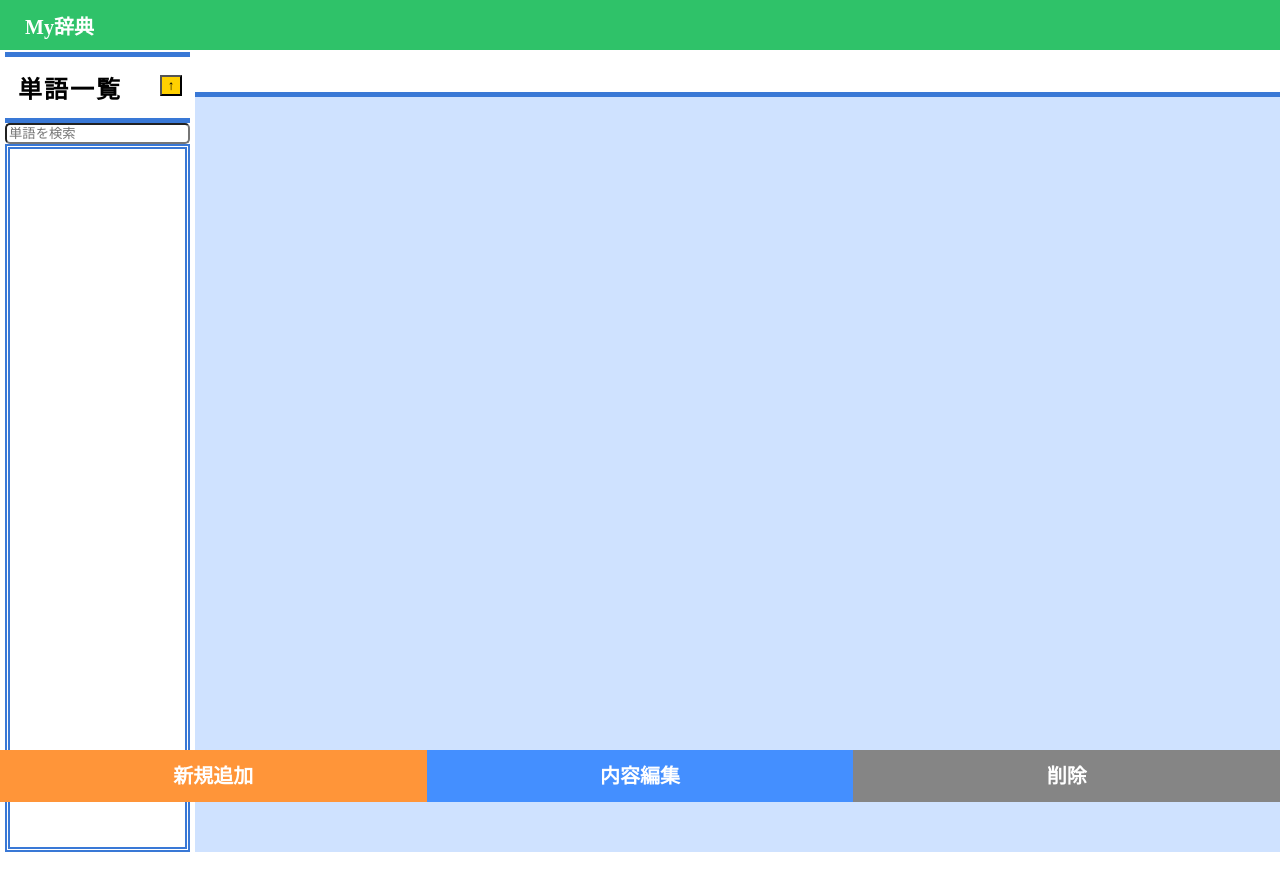
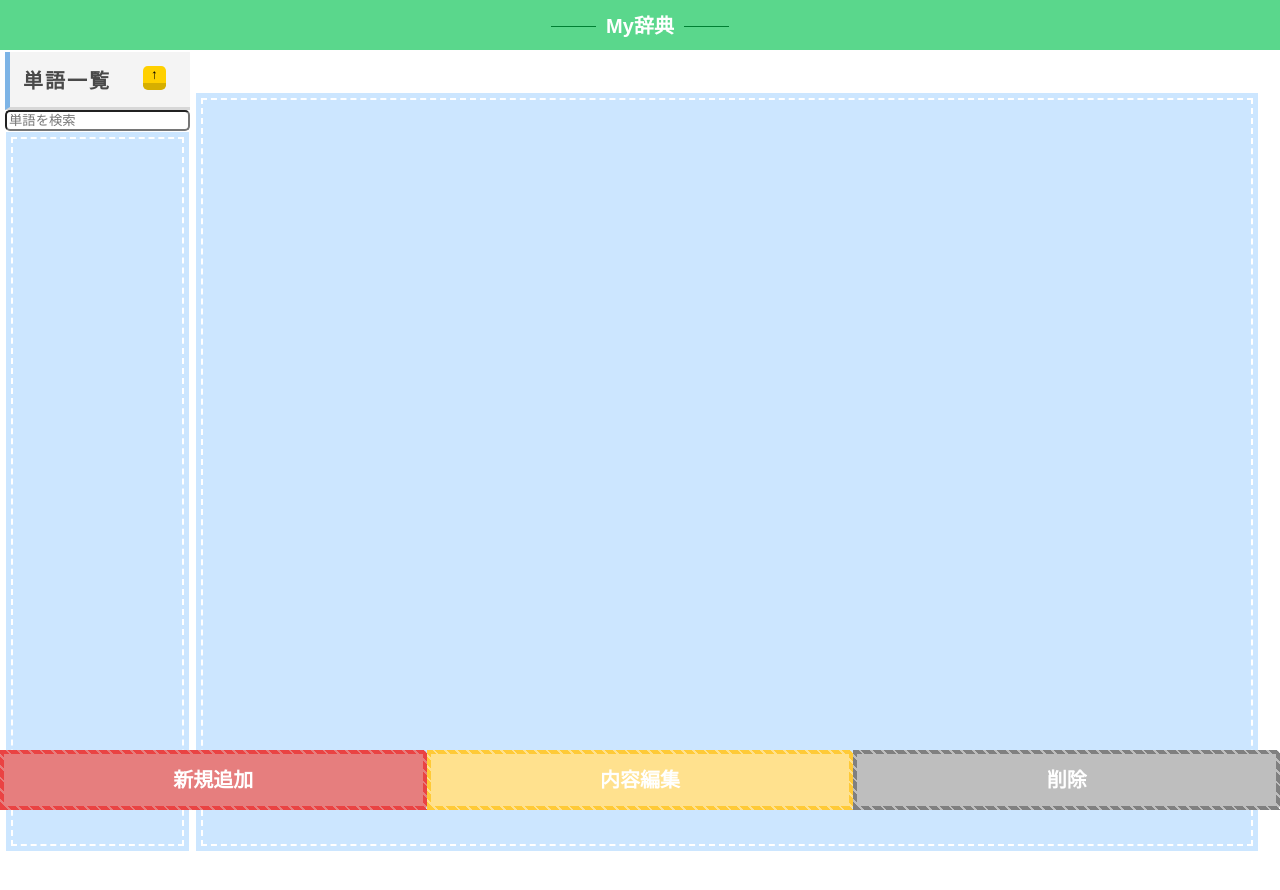
Before and after one commit to ymmyo5/my-dictionary, a plain HTML site: page display.html in a window 1280 px wide. Drawn offline with nearby package versions, Linux system fonts and the light colour scheme.

Commit message:
cssを改善

```diff
--- a/css/common.css
+++ b/css/common.css
@@ -1,34 +1,53 @@
 /* 全体の設定 */
 html, body {
-    font-family: "游ゴシック", YuGothic, "ヒラギノ角ゴ ProN W3";
+    font-family: "游ゴシック", "Yu Gothic", "ヒラギノ角ゴ ProN W3", sans-serif;
     margin: 0; /* デフォルトのマージンを削除 */
     padding: 0; /* テキストとの間隔を削除 */
     height: 100svh;
+    color: #494949; /* 文字色 */
     scroll-behavior: smooth;
 }
 
 /* ヘッダーのスタイル */
 .header {
     height: 50px;
-    background-color: #2fc269;
+    background-color: #5ad78c;
     position: fixed;
+    margin: 0;
     top: 0;
     left: 0;
     right: 0;
-    display: flex; /* 子要素を横並びにするために追加 */
-    justify-content: space-between; /* 子要素を左右に分散配置するために追加 */
-    align-items: center;
     color: #fff;
-    padding: 0 25px;
 }
 
 .logo {
     font-size: 20px;
+    text-align: center;
+    margin: 10px;
 }
 
 .logo a {
     color: #fff;
     text-decoration: none; /* ロゴの青線を非表示 */
+    position: relative;
+    padding: 0 55px;
+}
+
+.logo a:before, .logo a:after {
+    content: '';
+    position: absolute;
+    top: 50%;
+    width: 45px;
+    height: 1px;
+    background-color: #008033;
+}
+
+.logo a:before {
+    left:0;
+}
+
+.logo a:after {
+    right: 0;
 }
 
 /* 親の設定 */
@@ -52,19 +71,26 @@ html, body {
 }
 
 table {
-    border-top: solid 5px #3978d6;
-    border-bottom: solid 5px #3978d6;
+    background: #f4f4f4; /* 背景色 */
+    border-left: solid 5px #7db4e6; /* 左線 */
+    border-bottom: solid 3px #d7d7d7; /* 下線 */
 }
 
 #wordlist {
     margin: 0;
+    font-size: 20px;
     letter-spacing: 2px; /*　文字同士の間隔を追加 */
     padding: 10px; /* テキストとの間隔を追加 */
 }
 
 .sort {
     background-color: #ffd000;
-    margin-bottom: 5px; /* wordlistと高さを合わせる */
+    border: #494949;
+	text-align: center;
+    margin: 0 15px 5px 0;
+	padding: 1px 8px;
+	border-radius: 0.3rem;
+	border-bottom: 7px solid #d6af00;
 }
 
 .sort:hover {
@@ -77,11 +103,13 @@ table {
 
 .side ul {
     list-style: none; /* リストの・を非表示 */
-    margin: 0; /* デフォルトのマージンを削除 */
-    padding: 0; /* テキストとの間隔を削除 */
-    border: double 5px #3978d6;
+    margin: 6px;
+    background: #cce6ff;
+    box-shadow: 0px 0px 0px 5px #cce6ff;
+    border: dashed 2px white;
+    padding: 0.2em 0.5em;
     height: 100%;
-    overflow-y: scroll;
+    overflow-y: auto;
 }
 
 .side li {
@@ -110,7 +138,8 @@ table {
 }
 
 #text {
-    width: 100%;
+    box-sizing: border-box;
+    width: 97%;
     height: calc(100% - 50px);
 }
 
@@ -148,19 +177,55 @@ table {
 }
 
 .era {
-    background-color: #858585;
+	border-radius: 0.3rem;
+	background-color: #bebebe;
+	border-image-source: repeating-linear-gradient(45deg, #808080 0, #808080 6px, rgba(0, 0, 0, 0) 6px, rgba(0, 0, 0, 0) 8px);
+	border-image-slice: 4;
+	border-width: 4px;
+	border-style: solid;
+}
+
+.era:hover {
+	border: 4px solid #808080;
 }
 
 .add {
-    background-color: rgb(255, 149, 57)
+	border-radius: 0.3rem;
+	background-color: #e67e7e;
+	border-image-source: repeating-linear-gradient(45deg, #ea4343 0, #ea4343 6px, rgba(0, 0, 0, 0) 6px, rgba(0, 0, 0, 0) 8px);
+	border-image-slice: 4;
+	border-width: 4px;
+	border-style: solid;
+}
+
+.add:hover {
+	border: 4px solid #ea4343;
+}
+
+.edi {
+	border-radius: 0.3rem;
+	background-color: #ffe18e;
+	border-image-source: repeating-linear-gradient(45deg, #ffca37 0, #ffca37 6px, rgba(0, 0, 0, 0) 6px, rgba(0, 0, 0, 0) 8px);
+	border-image-slice: 4;
+	border-width: 4px;
+	border-style: solid;
+}
+
+.edi:hover {
+	border: 4px solid #ffca37;
 }
 
 .sav {
-    background-color: rgb(160, 101, 255);
+	border-radius: 0.3rem;
+	background-color: #60bbd9;
+	border-image-source: repeating-linear-gradient(45deg, #27acd9 0, #27acd9 6px, rgba(0, 0, 0, 0) 6px, rgba(0, 0, 0, 0) 8px);
+	border-image-slice: 4;
+	border-width: 4px;
+	border-style: solid;
 }
 
-.edi {
-    background-color: #448fff;
+.sav:hover {
+	border: 4px solid #27acd9;
 }
 
 /* スマホだけに適用するCSS */
@@ -176,8 +241,23 @@ table {
         display: none;
     }
 
+    .header {
+        display: flex; /* 子要素を横並びにするために追加 */
+        justify-content: space-between; /* 子要素を左右に分散配置するために追加 */
+        align-items: center;
+    }
+
+    .logo a {
+        padding: 10px;
+    }
+
+    .logo a:before, .logo a:after {
+        display: none;
+    }
+
     .header2 {
         display: block;
+        padding: 10px;
     }
 
     .menu-btn, .menu-btn span {
--- a/css/display.css
+++ b/css/display.css
@@ -12,8 +12,13 @@
     margin: 0;
     padding: 10px;
     overflow-y: auto; /* サイドバーがコンテンツよりy軸に長い場合にスクロールバーを表示 */
-    border-top: solid 5px #3978d6;
-    background: #cfe2ff;
+    margin: 6px; /* デフォルトのマージンを削除 */
+    background: #cce6ff;
+    box-shadow: 0px 0px 0px 5px #cce6ff;
+    border: dashed 2px white;
+    padding: 0.2em 0.5em;
+    height: 100%;
+    overflow-y: auto;
 }
 
 /* スマホだけに適用するCSS */
@@ -29,8 +34,8 @@
     }
 
     #text {
-        border-top: solid 2px #3978d6;
+        box-sizing: border-box;
         font-size: 20px;
-        width: 95vw;
+        width: 97vw;
     }
 }
```
